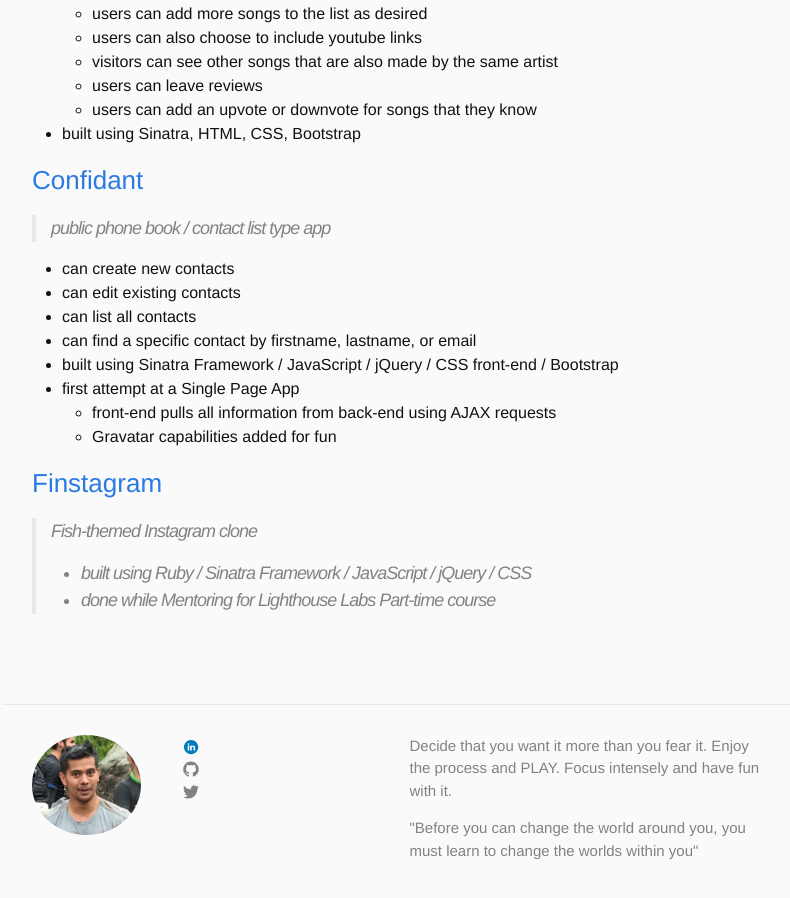
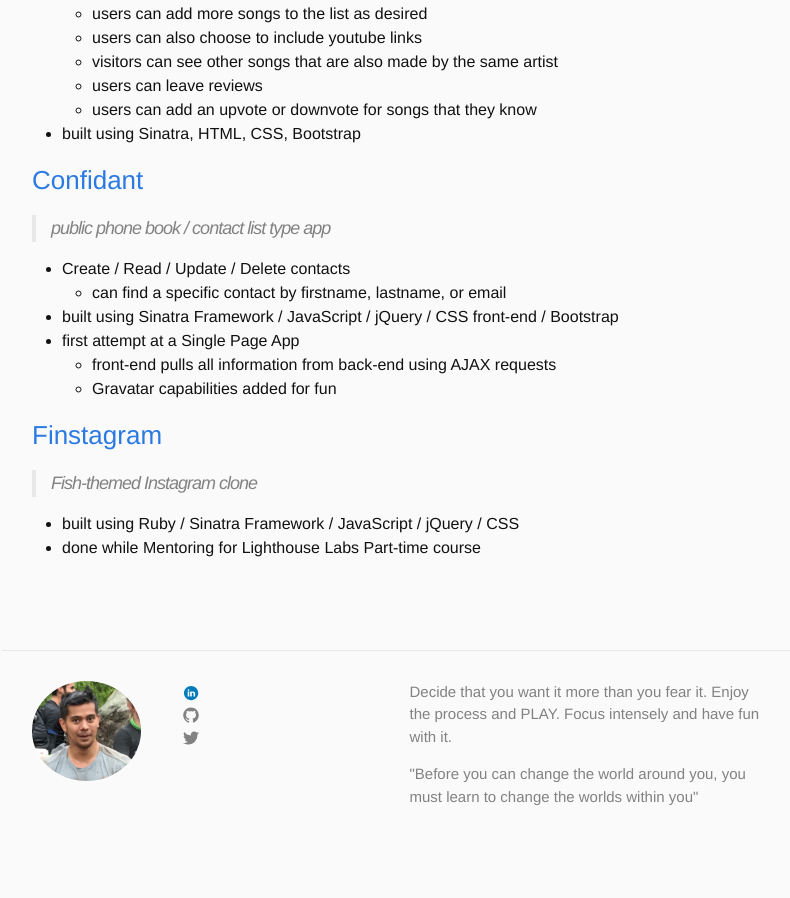
Before and after one commit to reinhardt021/reinhardt021.github.io, a Jekyll site: the page built from about.md, in a window 1280 px wide and 900 px high, scrolled down 2600 px. Shown: the whole window, without its empty margins (238-1028 px from the left). Built offline with Jekyll 4.4.1, drawn with Linux system fonts in a browser that asks for light colours; after the commit the page ends 3468 px from its top, so only the background shows below that; some of the changed text lies outside the part shown.

Commit message:
updated copy styling

```diff
--- a/about.md
+++ b/about.md
@@ -80,9 +80,7 @@ _📌 Canada: Toronto, ON | Vancouver, BC / New Zealand: Wellington_
 ### [Confidant](https://github.com/reinhardtcgr/confidant)
 > public phone book / contact list type app
 
-  - can create new contacts
-  - can edit existing contacts
-  - can list all contacts
+- Create / Read / Update / Delete contacts
   - can find a specific contact by firstname, lastname, or email
 - built using Sinatra Framework / JavaScript / jQuery / CSS front-end / Bootstrap
 - first attempt at a Single Page App
@@ -94,6 +92,7 @@ _📌 Canada: Toronto, ON | Vancouver, BC / New Zealand: Wellington_
 
 ### [Finstagram](https://github.com/reinhardtcgr/finstagram)
 > Fish-themed Instagram clone
+
 - built using Ruby / Sinatra Framework / JavaScript / jQuery / CSS
 - done while Mentoring for Lighthouse Labs Part-time course
 
```
Also changed, not shown: other parts of about.md (+2 -2 lines).
